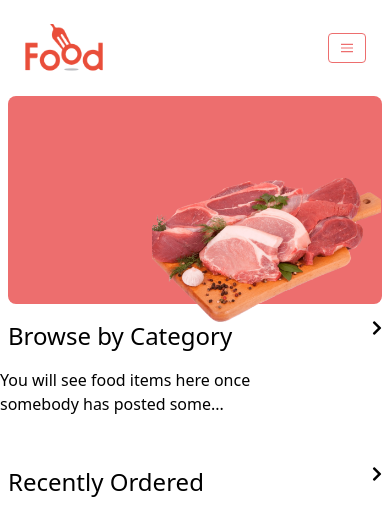
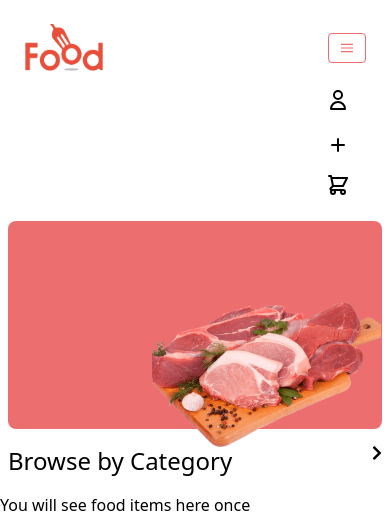
Before and after one commit to samuelodhiambo/FoodWasteManagementProject, a Django app: page / in a window 390 px wide. Shown: the top 515 px of the page. Run offline with Django 4.2, Linux system fonts and the light colour scheme; data that the repository does not hold is empty; some libraries are stand-ins or nearby versions.

Commit message:
bug:display - fixed display bug for small screen devices on the nav

```diff
--- a/catalog/static/css/index.css
+++ b/catalog/static/css/index.css
@@ -10,3 +10,5 @@
 .show {
   display: none !important;
 }
+
+/* Screen less than 600 */
--- a/catalog/static/js/main.js
+++ b/catalog/static/js/main.js
@@ -22,6 +22,6 @@ function closeModal() {
 }
 function showMenu() {
 
-    menu.classList.toggle("show");
+    menu.classList.toggle("hidden");
 
 }
--- a/catalog/templates/index.html
+++ b/catalog/templates/index.html
@@ -29,7 +29,7 @@
                     </svg>
                 </button>
             </div>
-            <div id="menu" class="show w-full flex justify-end lg:flex lg:items-center lg:w-auto ">
+            <div id="menu" class="w-full flex justify-end lg:flex lg:items-center lg:w-auto ">
                 <div class="text-sm lg:flex-grow">
 
                     <div class="relative inline-block text-left">
```
